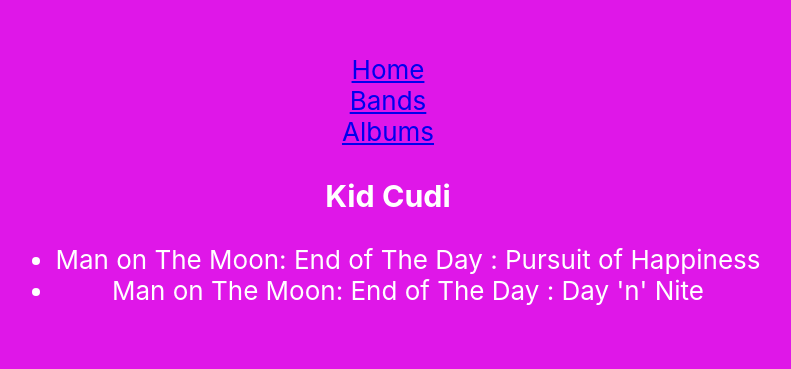
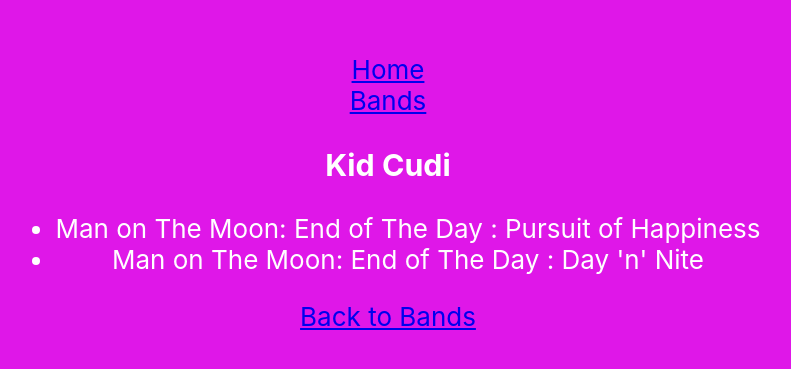
Before and after one commit to A-DiRusso/music-browser-app, a React (Create React App) app: page /kidcudi in a window 1280 px wide. Shown: the part 207-576 px from the top of the page, without its empty margins (252-1043 px from the left). Built offline with nearby package versions, Linux system fonts and the light colour scheme.

Commit message:
adds Back to bands link for all bands

```diff
--- a/src/App.js
+++ b/src/App.js
@@ -1,7 +1,7 @@
 import React from 'react';
 import './App.css';
 import Bands from './Bands';
-import Albums from './Albums';
+// import Albums from './Albums';
 import Home from './Home'
 import {
   Route,
@@ -22,13 +22,13 @@
       <header className="App-header">
       <Link to="/">Home</Link>
       <Link to="/bands">Bands</Link>
-      <Link to="albums">Albums</Link>
+      {/* <Link to="albums">Albums</Link> */}
 
 
      <Switch>
       <Route exact path="/" component={Home} />
       <Route path="/bands" component={Bands} />
-      <Route path="/albums" component={Albums} />
+      {/* <Route path="/albums" component={Albums} /> */}
       <Route path="/radiohead" component={Radiohead} />
       <Route path="/migos" component={Migos} />
       <Route path="/santigold" component={Santigold} />
--- a/src/KidCudi.js
+++ b/src/KidCudi.js
@@ -1,4 +1,5 @@
-import React, { Component } from 'react'
+import React, { Component } from 'react';
+import { Link } from 'react-router-dom';
 
 export default class KidCudi extends Component {
     constructor(props) {
@@ -18,6 +19,7 @@
               <ul>
                   {this.state.albums.songs.map((song, i) => (<li key={i}>{this.state.albums.name} : {song}</li>))}
               </ul>
+              <Link to="/bands">Back to Bands</Link>
           </div>
       )
     }
--- a/src/Migos.js
+++ b/src/Migos.js
@@ -1,4 +1,5 @@
-import React from 'react'
+import React from 'react';
+import { Link } from 'react-router-dom';
 
 class Migos extends React.Component {
   constructor(props) {
@@ -18,6 +19,7 @@
           <ul>
               {this.state.albums.songs.map((song, i) => (<li key={i}>{this.state.albums.name} : {song}</li>))}
           </ul>
+          <Link to="/bands">Back to Bands</Link>
         </div>
       )
 
--- a/src/OutKast.js
+++ b/src/OutKast.js
@@ -1,4 +1,5 @@
-import React, { Component } from 'react'
+import React, { Component } from 'react';
+import { Link } from 'react-router-dom';
 
 export default class OutKast extends Component {
     constructor(props) {
@@ -18,6 +19,7 @@
                 <ul>
                 {this.state.albums.songs.map((song, i) => (<li key={i}>{this.state.albums.name} : {song}</li>))}
             </ul>
+            <Link to="/bands">Back to Bands</Link>
         </div>
 
       )
--- a/src/Radiohead.js
+++ b/src/Radiohead.js
@@ -1,4 +1,5 @@
 import React from 'react'
+import { Link } from 'react-router-dom';
 
 class Radiohead extends React.Component {
     constructor(props) {
@@ -20,6 +21,7 @@
                     {this.state.albums.songs.map((song, i ) => (<li key={i}>{this.state.albums.name} : {song}</li>))}
 
             </ul>
+            <Link to="/bands">Back to Bands</Link>
         </div>
       )
     }
--- a/src/Santigold.js
+++ b/src/Santigold.js
@@ -1,4 +1,5 @@
-import React, { Component } from 'react'
+import React, { Component } from 'react';
+import { Link } from 'react-router-dom';
 
 export default class Santigold extends Component {
     constructor(props) {
@@ -18,6 +19,7 @@
                 <ul>
                     {this.state.albums.songs.map((song, i) => (<li key={i}>{this.state.albums.name} : {song}</li>))}
                 </ul>
+                <Link to="/bands">Back to Bands</Link>
           </div>
       )
     }
```
